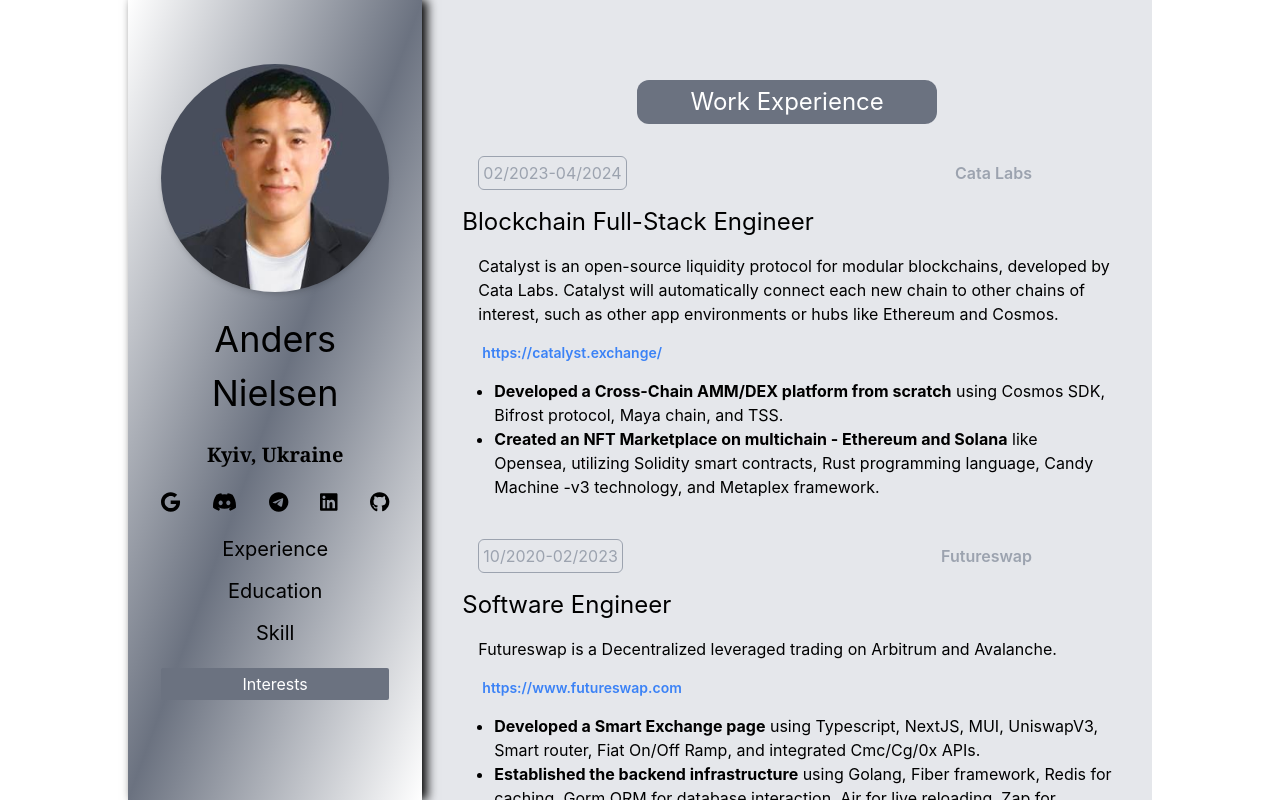
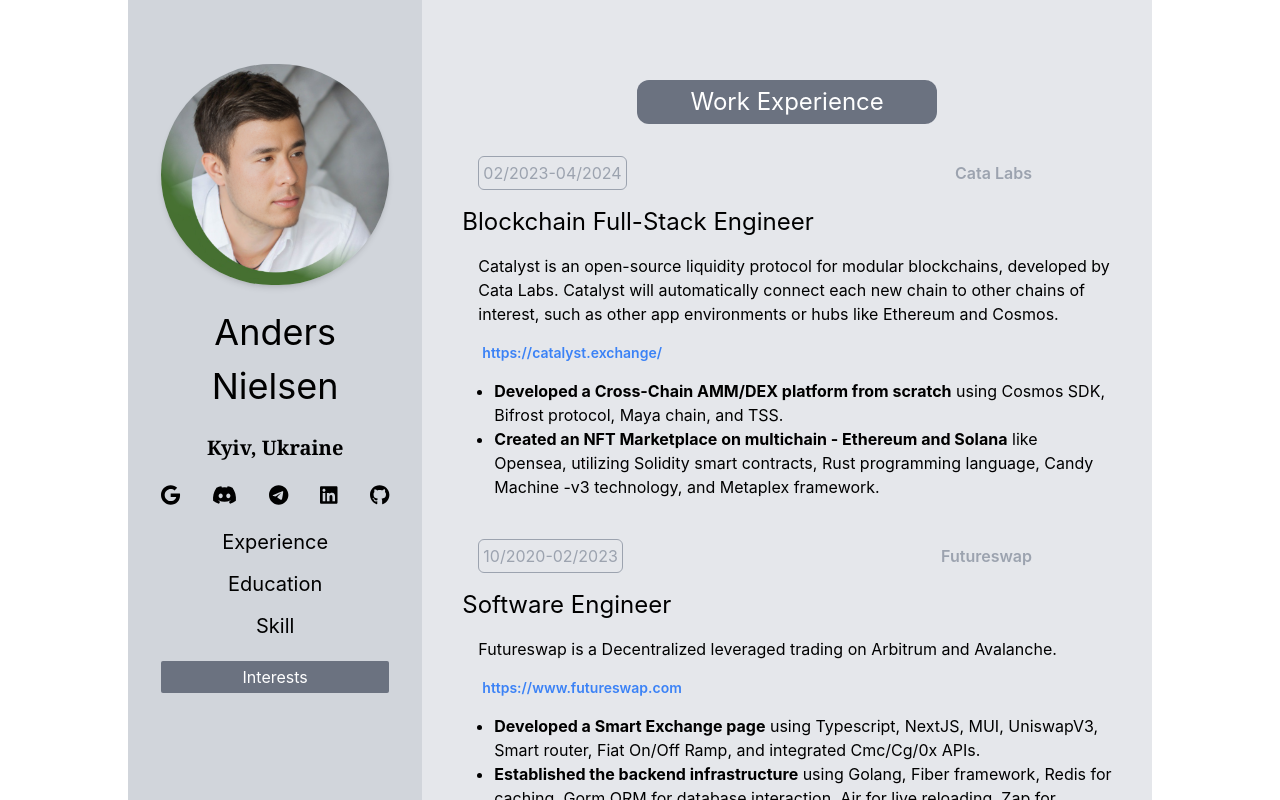
Before and after one commit to andersn0003/Anders-Nielsen, a React (Create React App) app: page / in a window 1280 px wide. Built offline with nearby package versions, Linux system fonts and the light colour scheme.

Commit message:
aupdate2

```diff
--- a/src/App.js
+++ b/src/App.js
@@ -16,9 +16,9 @@ function App() {
 
   return (
     <div className="flex flex-row w-screen h-screen justify-center px-[15%] max-2xl:px-[10%] max-xl:px-[5%] max-[970px]:px-0 max-[860px]:flex-col ">
-      <div className='w-[40%] h-full bg-gradient-to-br from-white via-gray-500 to-white px-[1px] shadow-[5px_0px_10px] z-30 max-[860px]:hidden'>
+      <div className='w-[30%] h-full bg-gray-300 px-[1px] z-30 max-[860px]:hidden'>
         <header className="w-full h-full  bg-[rgba(255_255_255_55)] py-16 px-8 flex flex-col items-center gap-5">
-          <img src='/img/avatar.png' alt="" className='rounded-full shadow-md' />
+          <img src='/img/avatar1.png' alt="" className='rounded-full shadow-md' />
           <div className='text-[36px] text-center hover:drop-shadow-[0px_0px_3px_gray]'>Anders Nielsen</div>
           <div className='text-center text-[20px] font-serif font-semibold'>Kyiv, Ukraine</div>
           <LinkBox />
@@ -26,10 +26,10 @@ function App() {
           <Interests />
         </header>
       </div>
-      <div className='hidden max-[860px]:flex flex-row items-center justify-between gap-[4%] sticky top-0 px-10 py-4 bg-gradient-to-bl from-slate-500 via-white to-slate-500 opacity-90 shadow-[0px_5px_10px] z-40'>
+      <div className='hidden max-[860px]:flex flex-row items-center justify-between gap-[4%] sticky top-0 px-10 py-4 bg-gray-300 z-40'>
         <div className='flex flex-col items-center'>
-          <img src='/img/avatar.png' alt="" className='rounded-full shadow-md w-40 h-40 max-[470px]:w-32 max-[470px]:h-32' />
-          <img src="https://readme-typing-svg.herokuapp.com?font=Serif&size=30&color=15F748FF&pause=3000&size=32&center=true&vCenter=true&width=300&height=50&lines=Anders+Nielson;Kyiv+Ukraine;Co-Founder;Program+Engineer" alt="Headline" />
+          <img src='/img/avatar1.png' alt="" className='rounded-full shadow-md w-40 h-40 max-[470px]:w-32 max-[470px]:h-32' />
+          <img src="https://readme-typing-svg.herokuapp.com?font=Serif&size=30&color=FFFFFFFF&pause=3000&size=32&center=true&vCenter=true&width=300&height=50&lines=Anders+Nielson;Kyiv+Ukraine;Co-Founder;Program+Engineer" alt="Headline" />
           <LinkBox />
         </div>
         <img src="https://readme-typing-svg.herokuapp.com?font=Fira+Code&size=14&pause=1000&color=15F748&center=false&vCenter=true&multiline=true&width=300&height=150&lines=Non-Fungible+Token;Trading;DeFi/DEX;Cross+Chain;Generative+AI" alt="Typing SVG" />
```
Also changed, not shown: public/img/avatar1.png (added), public/img/avatar2.png (renamed from public/img/avatar.png).
